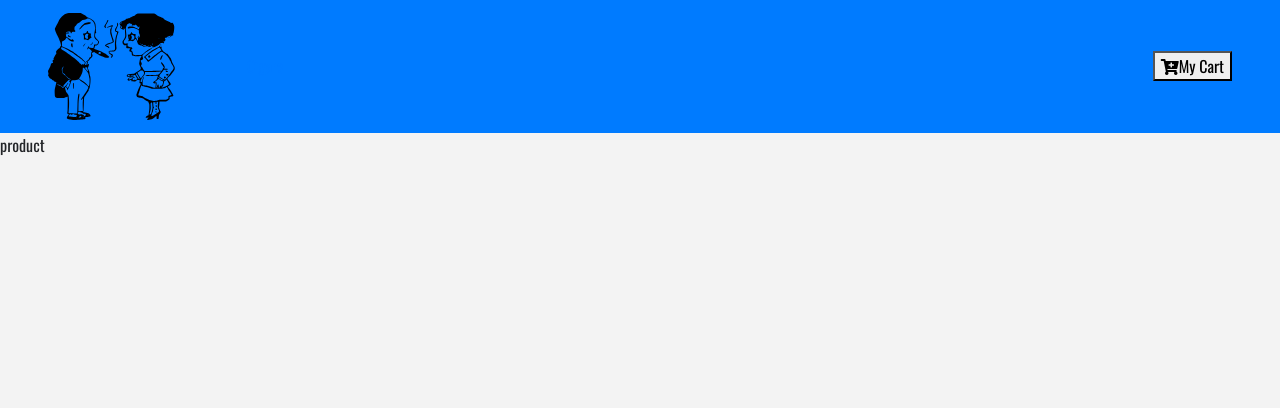
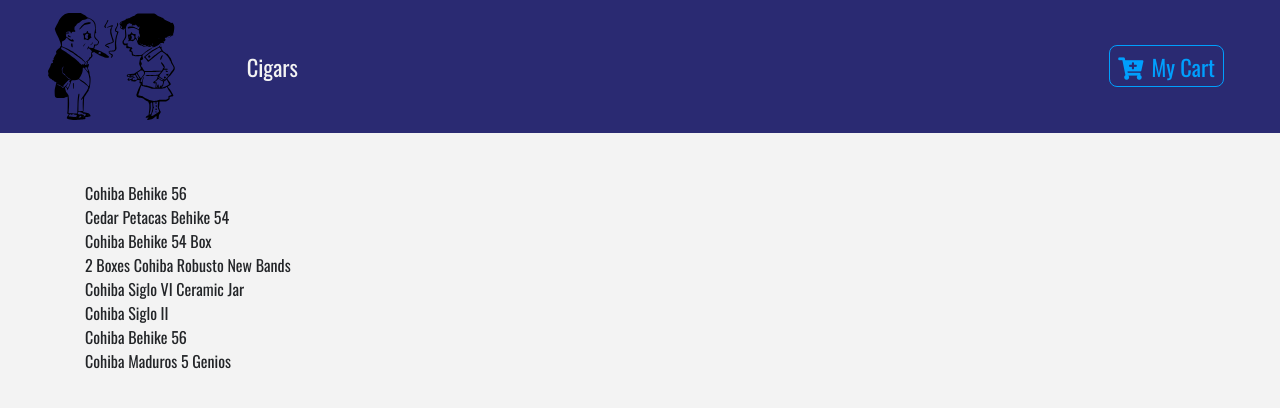
Before and after one commit to savaseso/cigar-e-commerce-site, a React (Create React App) app: page / in a window 1280 px wide. Shown: the top 408 px of the page. Built offline with nearby package versions, Linux system fonts and the light colour scheme.

Commit message:
working on products component

```diff
--- a/package.json
+++ b/package.json
@@ -7,7 +7,8 @@
     "react": "^16.9.0",
     "react-dom": "^16.9.0",
     "react-router-dom": "^5.0.1",
-    "react-scripts": "3.1.1"
+    "react-scripts": "3.1.1",
+    "styled-components": "^4.3.2"
   },
   "scripts": {
     "start": "react-scripts start",
--- a/src/App.css
+++ b/src/App.css
@@ -1,6 +1,6 @@
 :root {
   --mainBlue:#2a2a72;
-  -lightBlue:#009ffd;
+  --lightBlue:#009ffd;
   --mainWhite:#f3f3f3;
   --mainDark:#232528;
   --mainYellow:#ffa400;
--- /dev/null
+++ b/src/components/Button.js
@@ -0,0 +1,21 @@
+import styled from 'styled-components'
+
+export const ButtonContainer = styled.button`
+    text-transform:capitalize;
+    font-size: 1.4rem;
+    background:transparent;
+    border:0.05rem solid var(--lightBlue);
+    color:var(--lightBlue);
+    border-radius: 0.5rem;
+    padding:0.2rem 0.5rem;
+    cursor:pointer;
+    margin:0.2rem 0.5rem 0.2rem 0;
+    transition:all 0.5s ease-in-out;
+    &:hover{
+    background:var(--lightBlue);
+    color:var(--mainBlue);
+    }
+    &:focus{
+        outline:none;
+    }
+`
--- a/src/components/Navbar.jsx
+++ b/src/components/Navbar.jsx
@@ -1,10 +1,13 @@
 import React, { Component } from 'react';
 import { Link } from 'react-router-dom';
+import { ButtonContainer } from './Button'
+import styled from 'styled-components'
 import logo from '../logo.svg'
+
 class Navbar extends Component {
     render(){
         return(
-            <nav className="navbar navbar-expand-sm bg-primary navbark-dark px-sm-5">
+            <NavWrapper className="navbar navbar-expand-sm navbark-dark px-sm-5">
                 <Link to='/'><img src={logo} alt="store" className='navbar-brand'/></Link>
                 <ul className="navbar-nav align-items-center">
                     <li className="nav-item ml-5">
@@ -12,10 +15,24 @@
                     </li>
                 </ul>
                 <Link to='/cart' className='ml-auto'>
-                   <button><i className="fas fa-cart-plus"></i>My Cart</button>
+                   <ButtonContainer>
+                       <span className='mr-2'>
+                           <i className="fas fa-cart-plus"></i>
+                        </span>
+                        My Cart
+                    </ButtonContainer>
                 </Link>
-            </nav>
+            </NavWrapper>
         )
     }
 }
+const NavWrapper = styled.nav`
+background:var(--mainBlue);
+.nav-link{
+    color:var(--mainWhite)!important;
+    font-size:1.4rem;
+    text-transform:capitalize;
+}
+`
+
 export default Navbar
--- a/src/components/Product.jsx
+++ b/src/components/Product.jsx
@@ -2,7 +2,7 @@
 class Product extends Component {
     render(){
         return(
-            <div>product</div>
+            <div>{this.props.product.title}</div>
         )
     }
 }
--- a/src/components/ProductList.jsx
+++ b/src/components/ProductList.jsx
@@ -1,11 +1,16 @@
 import React, { Component } from 'react';
 import Product from './Product'
+import {storeProducts} from '../data'
 class ProductList extends Component {
     render(){
         return(
-            <div>
-                <Product />
-            </div>
+            <React.Fragment>
+                <div className="py-5">
+                    <div className="container">
+                        {storeProducts.map(product => <Product product={product} /> )}
+                    </div>
+                </div>
+            </React.Fragment>
         )
     }
 }
```
Also changed, not shown: 1 other file (tests, documents, lock files or other folders).
